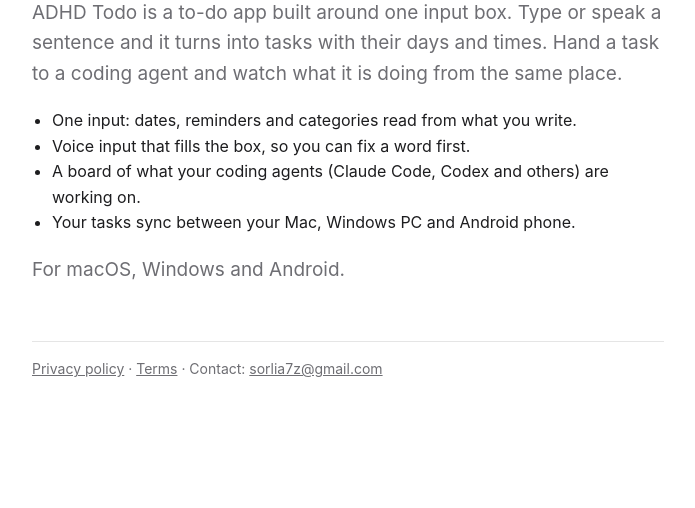
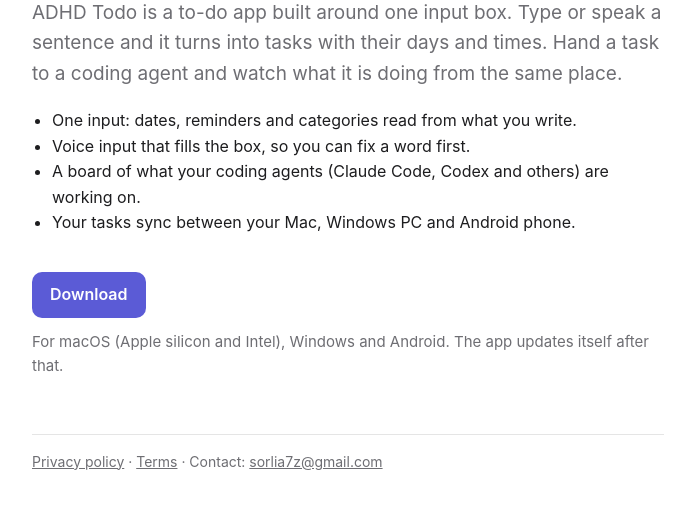
Before and after one commit to QingYunA/adhd-todo-site, a plain HTML site: page index.html in a window 1280 px wide. Shown: the part 190-698 px from the top of the page, without its empty margins (292-987 px from the left). Drawn offline with Linux system fonts and the light colour scheme.

Commit message:
Download button: the public releases page

```diff
--- a/index.html
+++ b/index.html
@@ -10,6 +10,7 @@
 <li>A board of what your coding agents (Claude Code, Codex and others) are working on.</li>
 <li>Your tasks sync between your Mac, Windows PC and Android phone.</li>
 </ul>
-<p class="lede">For macOS, Windows and Android.</p>
+<a class="btn" href="https://github.com/QingYunA/adhd-todo-releases/releases/latest">Download</a>
+<p class="lede" style="font-size:15px;margin-top:12px">For macOS (Apple silicon and Intel), Windows and Android. The app updates itself after that.</p>
 <footer><a href="privacy.html">Privacy policy</a> · <a href="terms.html">Terms</a> · Contact: <a href="mailto:sorlia7z@gmail.com">sorlia7z@gmail.com</a></footer>
 </main></body></html>
```
